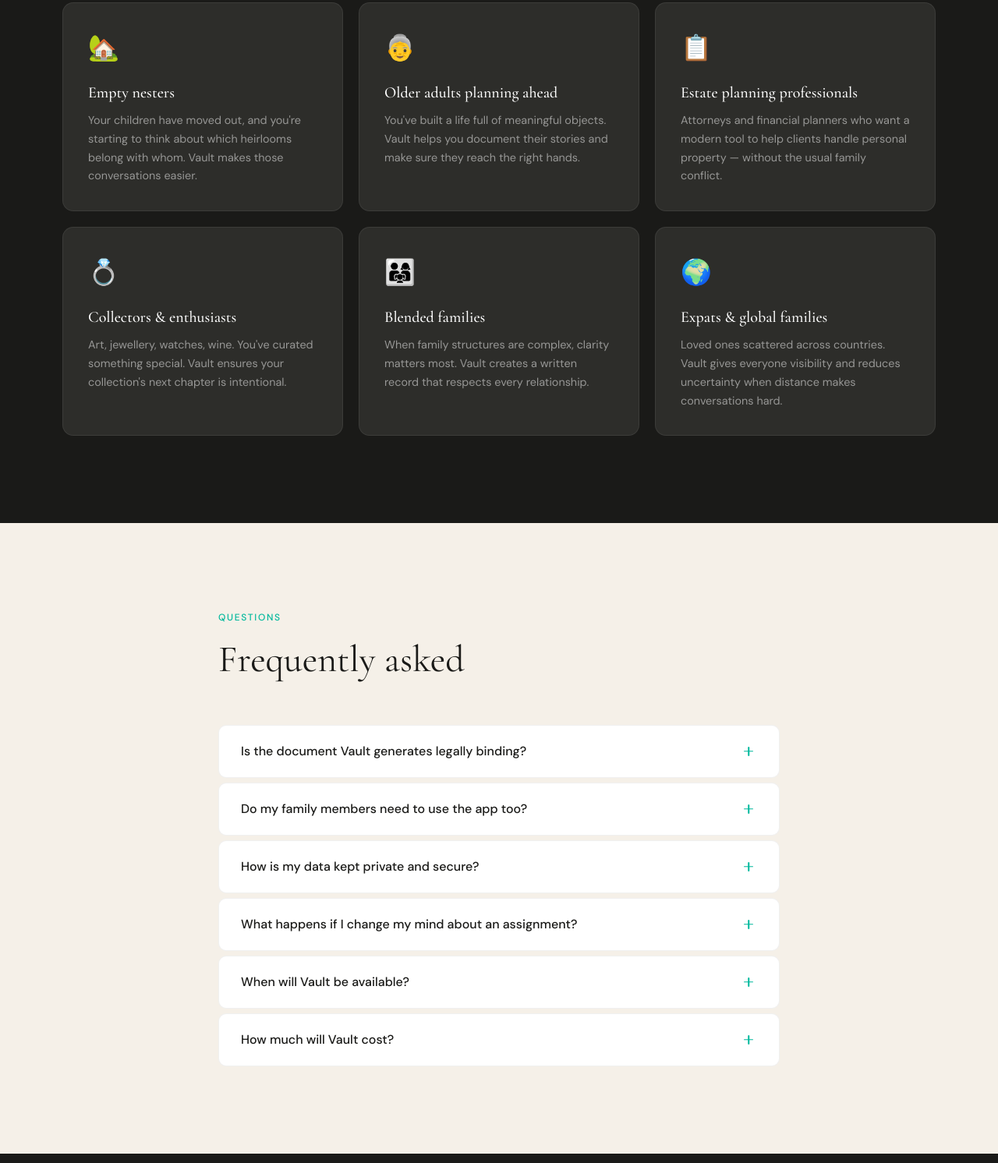
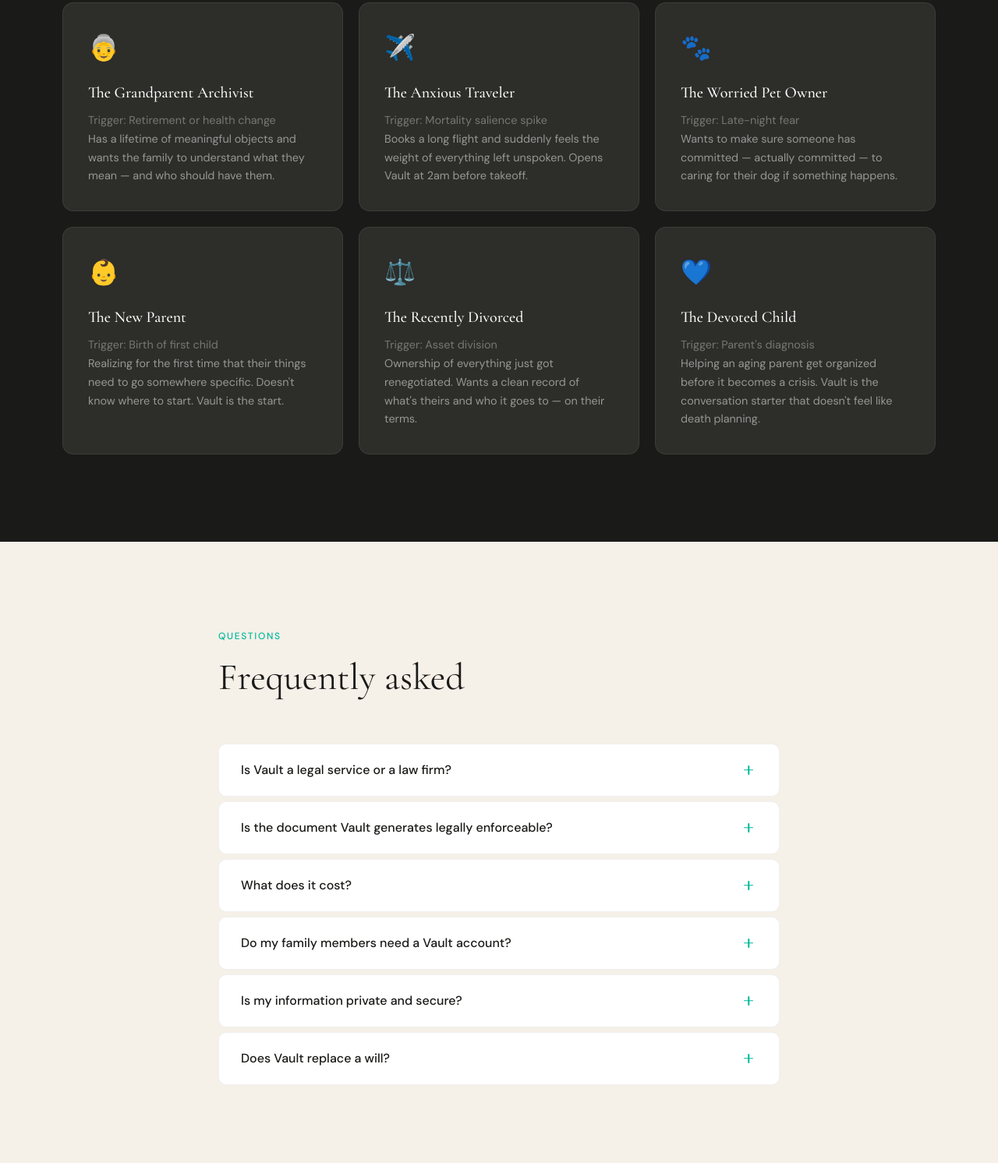
Before and after one commit to malikab09/vault-landing, a plain HTML site: page index.html in a window 1280 px wide. Shown: the part 2131-3623 px from the top of the page at 78% size. Drawn offline with nearby package versions, Linux system fonts and the light colour scheme.

Commit message:
update copy to match design

```diff
--- a/index.html
+++ b/index.html
@@ -762,39 +762,45 @@
 
     <div class="personas-grid">
       <div class="persona-card">
-        <span class="persona-emoji">🏡</span>
-        <h3>Empty nesters</h3>
-        <p>Your children have moved out, and you're starting to think about which heirlooms belong with whom. Vault makes those conversations easier.</p>
+        <span class="persona-emoji">👵</span>
+        <h3>The Grandparent Archivist</h3>
+        <p><strong style="color:rgba(255,255,255,0.35);font-weight:400;">Trigger: Retirement or health change</strong></p>
+        <p>Has a lifetime of meaningful objects and wants the family to understand what they mean — and who should have them.</p>
       </div>
 
       <div class="persona-card">
-        <span class="persona-emoji">👵</span>
-        <h3>Older adults planning ahead</h3>
-        <p>You've built a life full of meaningful objects. Vault helps you document their stories and make sure they reach the right hands.</p>
+        <span class="persona-emoji">✈️</span>
+        <h3>The Anxious Traveler</h3>
+        <p><strong style="color:rgba(255,255,255,0.35);font-weight:400;">Trigger: Mortality salience spike</strong></p>
+        <p>Books a long flight and suddenly feels the weight of everything left unspoken. Opens Vault at 2am before takeoff.</p>
       </div>
 
       <div class="persona-card">
-        <span class="persona-emoji">📋</span>
-        <h3>Estate planning professionals</h3>
-        <p>Attorneys and financial planners who want a modern tool to help clients handle personal property — without the usual family conflict.</p>
+        <span class="persona-emoji">🐾</span>
+        <h3>The Worried Pet Owner</h3>
+        <p><strong style="color:rgba(255,255,255,0.35);font-weight:400;">Trigger: Late-night fear</strong></p>
+        <p>Wants to make sure someone has committed — actually committed — to caring for their dog if something happens.</p>
       </div>
 
       <div class="persona-card">
-        <span class="persona-emoji">💍</span>
-        <h3>Collectors &amp; enthusiasts</h3>
-        <p>Art, jewellery, watches, wine. You've curated something special. Vault ensures your collection's next chapter is intentional.</p>
+        <span class="persona-emoji">👶</span>
+        <h3>The New Parent</h3>
+        <p><strong style="color:rgba(255,255,255,0.35);font-weight:400;">Trigger: Birth of first child</strong></p>
+        <p>Realizing for the first time that their things need to go somewhere specific. Doesn't know where to start. Vault is the start.</p>
       </div>
 
       <div class="persona-card">
-        <span class="persona-emoji">👨‍👩‍👧</span>
-        <h3>Blended families</h3>
-        <p>When family structures are complex, clarity matters most. Vault creates a written record that respects every relationship.</p>
+        <span class="persona-emoji">⚖️</span>
+        <h3>The Recently Divorced</h3>
+        <p><strong style="color:rgba(255,255,255,0.35);font-weight:400;">Trigger: Asset division</strong></p>
+        <p>Ownership of everything just got renegotiated. Wants a clean record of what's theirs and who it goes to — on their terms.</p>
       </div>
 
       <div class="persona-card">
-        <span class="persona-emoji">🌍</span>
-        <h3>Expats &amp; global families</h3>
-        <p>Loved ones scattered across countries. Vault gives everyone visibility and reduces uncertainty when distance makes conversations hard.</p>
+        <span class="persona-emoji">💙</span>
+        <h3>The Devoted Child</h3>
+        <p><strong style="color:rgba(255,255,255,0.35);font-weight:400;">Trigger: Parent's diagnosis</strong></p>
+        <p>Helping an aging parent get organized before it becomes a crisis. Vault is the conversation starter that doesn't feel like death planning.</p>
       </div>
     </div>
   </section>
@@ -809,72 +815,72 @@
 
         <div class="faq-item">
           <button class="faq-question" aria-expanded="false">
-            Is the document Vault generates legally binding?
+            Is Vault a legal service or a law firm?
             <span class="faq-icon" aria-hidden="true"></span>
           </button>
           <div class="faq-answer" role="region">
             <div class="faq-answer-inner">
-              Vault generates a personal property memorandum — a document that, in many jurisdictions, can be referenced by or attached to a will to give legally persuasive (and in some states, legally binding) direction for distributing personal property. We always recommend working with an estate attorney to ensure your documents meet the requirements in your state or country.
+              No. Vault is a documentation platform, not a law firm. We do not give legal advice. The document Vault generates is a Personal Property Memorandum — a statutory instrument under UPC §2-513 that doesn't require attorney involvement to be valid in 41 U.S. states. For wills, trusts, and complex estate matters, you'll want an attorney. Vault handles everything they don't.
             </div>
           </div>
         </div>
 
         <div class="faq-item">
           <button class="faq-question" aria-expanded="false">
-            Do my family members need to use the app too?
+            Is the document Vault generates legally enforceable?
             <span class="faq-icon" aria-hidden="true"></span>
           </button>
           <div class="faq-answer" role="region">
             <div class="faq-answer-inner">
-              Recipients can acknowledge their assigned items via a simple email link — no app download or account required. If they want to view the full record or add sentimental notes of their own, they can create a free account.
+              In 41 U.S. states that have adopted UPC provisions, a signed Personal Property Memorandum is a legally recognized instrument for distributing tangible personal property. Vault generates a document built to meet those minimum enforceability criteria — written, signed, and notarization-ready with clear language of testamentary intent. We deliver more than we promise.
             </div>
           </div>
         </div>
 
         <div class="faq-item">
           <button class="faq-question" aria-expanded="false">
-            How is my data kept private and secure?
+            What does it cost?
             <span class="faq-icon" aria-hidden="true"></span>
           </button>
           <div class="faq-answer" role="region">
             <div class="faq-answer-inner">
-              Your vault is private by default. Photos and notes are encrypted at rest and in transit. Only people you explicitly invite can see assigned items. We will never sell your data or use it for advertising. You can export or delete your data at any time.
+              Vault is completely free to use. Document your items, assign recipients, and collect acknowledgments at no cost. Pricing for additional features will be announced soon.
             </div>
           </div>
         </div>
 
         <div class="faq-item">
           <button class="faq-question" aria-expanded="false">
-            What happens if I change my mind about an assignment?
+            Do my family members need a Vault account?
             <span class="faq-icon" aria-hidden="true"></span>
           </button>
           <div class="faq-answer" role="region">
             <div class="faq-answer-inner">
-              You're always in control. Assignments can be updated, reassigned, or removed at any time. Recipients are only notified when you choose to share — so you can plan privately and communicate when you're ready.
+              Recipients receive an email when they've been assigned an item. They can view and acknowledge the assignment through a simple web page — no app download or account required. The acknowledgment is timestamped and stored in your Vault automatically.
             </div>
           </div>
         </div>
 
         <div class="faq-item">
           <button class="faq-question" aria-expanded="false">
-            When will Vault be available?
+            Is my information private and secure?
             <span class="faq-icon" aria-hidden="true"></span>
           </button>
           <div class="faq-answer" role="region">
             <div class="faq-answer-inner">
-              We're in private beta and rolling out access to the waitlist in order of sign-up. Join the list today and you'll be among the first to get access, along with early-adopter pricing that won't be available once we launch publicly.
+              Yes. Your vault is private by default. Only you can see your full item catalog. Recipients only see the specific items assigned to them. All data is stored securely — your information is never shared or sold.
             </div>
           </div>
         </div>
 
         <div class="faq-item">
           <button class="faq-question" aria-expanded="false">
-            How much will Vault cost?
+            Does Vault replace a will?
             <span class="faq-icon" aria-hidden="true"></span>
           </button>
           <div class="faq-answer" role="region">
             <div class="faq-answer-inner">
-              Pricing is still being finalised, but we're committed to keeping Vault accessible. Waitlist members will receive a significant discount on our launch price, and we'll always offer a free tier for documenting a small number of items.
+              No — and we're clear about that. A will handles the legal transfer of your entire estate. Vault handles the specific, tangible things a will almost never names: your grandmother's ring, your dog, your guitar, your record collection. Vault works alongside any existing or future will.
             </div>
           </div>
         </div>
@@ -886,7 +892,7 @@
   <!-- SECOND CTA -->
   <section class="cta-section">
     <span class="section-label">Get early access</span>
-    <h2 class="section-title">Start your vault today</h2>
+    <h2 class="section-title">Legacy should be acknowledged, not assumed.</h2>
     <p class="section-sub">Join hundreds of families who are already thinking ahead. Early access is free.</p>
 
     <form class="cta-waitlist-form" id="cta-form" onsubmit="handleSubmit(event,'cta-form','cta-success')">
```
